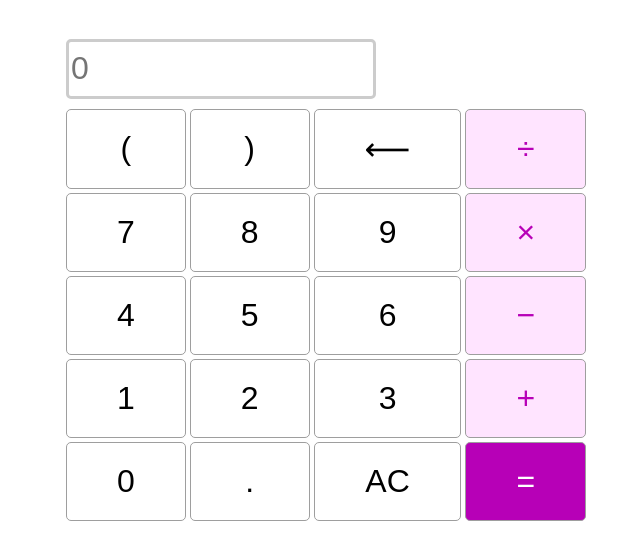
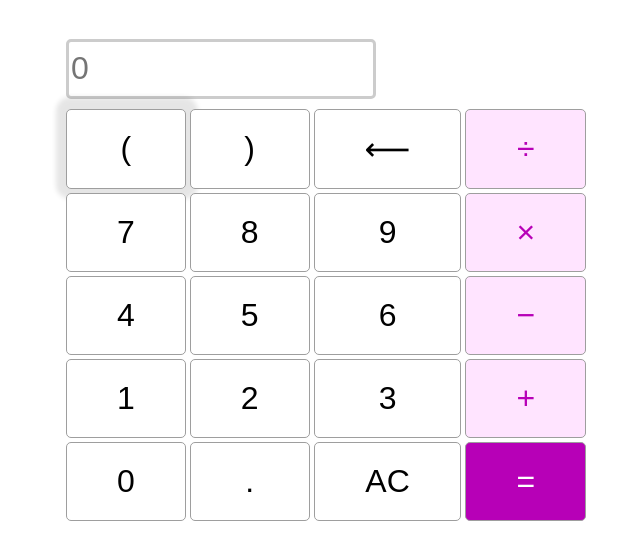
Before and after one commit to ahmd-shajmeer/simple-calculator, a plain HTML site: page index.html in a window 1280 px wide. In both pictures the pointer is over the button 544 px from the left and 209 px from the top of the page. Shown: the part 61-620 px from the top of the page, without its empty margins (419-1059 px from the left). Drawn offline with Linux system fonts and the light colour scheme.

Commit message:
button shadow added

```diff
--- a/style.css
+++ b/style.css
@@ -51,15 +51,16 @@ main {
     cursor: pointer;
 }
 
-.btn:hover{
-    bord: 2px 2px #333;
+.btn:hover {
+    box-shadow: 1px -1px 5px 11px rgba(0, 0, 0, 0.1);
+    -webkit-box-shadow: 1px -1px 5px 11px rgba(0, 0, 0, 0.1);
+    -moz-box-shadow: 1px -1px 5px 11px rgba(0, 0, 0, 0.1);
 }
 
 .btn-container button:nth-child(4),
 button:nth-child(8),
 button:nth-child(12),
-button:nth-child(16)
-{
+button:nth-child(16) {
     color: rgb(183, 0, 183);
     background-color: rgb(255, 228, 255);
 }
```
